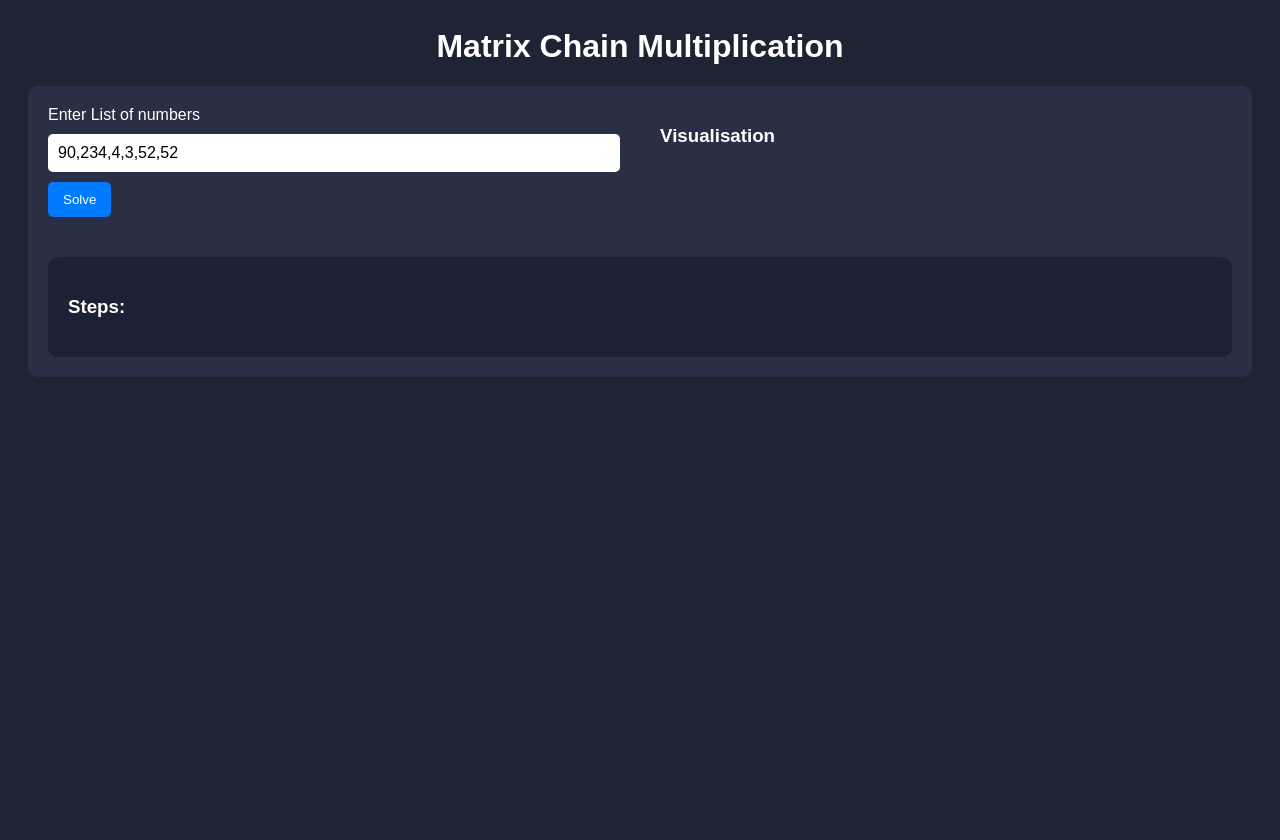
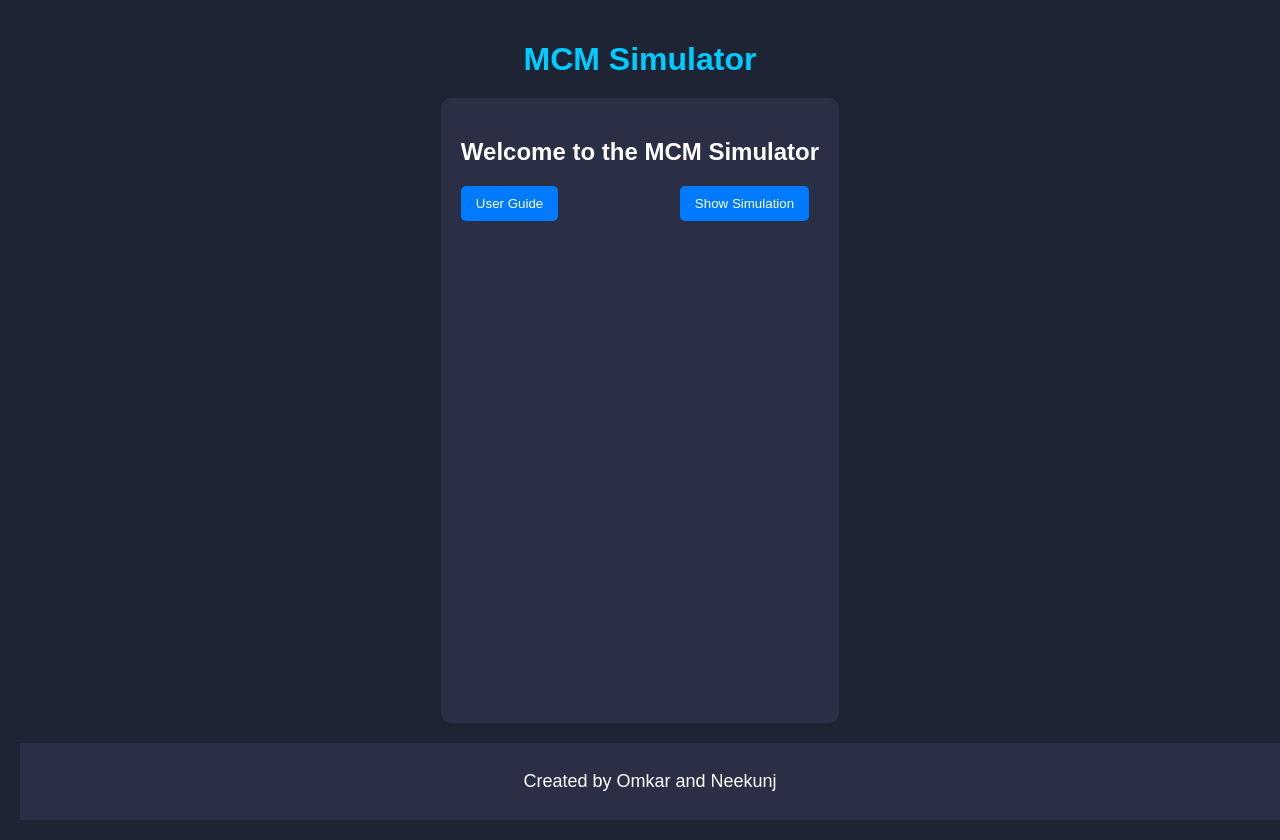
Before and after one commit to omkardinde04/MCM_Simulation, a Flask app: page / in a window 1280 px wide. Before the commit the page ends 377 px from the top, so only its background shows below. Run offline with Flask 3, Linux system fonts and the light colour scheme.

Commit message:
feat: enhance simulation functionality and update homepage layout

```diff
--- a/app.py
+++ b/app.py
@@ -29,14 +29,19 @@ def matrix_chain_order(p):
 
 @app.route('/')
 def index():
-    return render_template('index.html')
+    return render_template('homepage.html')
 
 @app.route('/compute', methods=['POST'])
 def compute():
     data = request.get_json()
     dims = data['dimensions']
     m, steps = matrix_chain_order(dims)
-    return jsonify({"steps": steps})
+    final_answer = m[0][len(dims) - 2]  # The minimum cost is stored in m[0][n-1]
+    return jsonify({"steps": steps, "final_answer": final_answer})
+
+@app.route('/simulation')
+def simulation():
+    return render_template('index.html')
 
 if __name__ == '__main__':
     app.run(debug=True)
--- /dev/null
+++ b/static/homepage.css
@@ -0,0 +1,79 @@
+/* Footer Styling */
+.footer {
+    background-color: #2a2f45;
+    padding: 10px;
+    text-align: center;
+
+    margin-top: 20px;
+    color: #fff;
+    font-size: large;
+    position: relative; /* Ensures it stays within the flow of the page */
+    bottom: 0;
+    width: 100%;
+}
+
+body {
+    display: flex;
+    flex-direction: column;
+    min-height: 100vh; /* Ensures the body takes up the full height of the viewport */
+    margin: 0;
+    font-family: Arial, sans-serif;
+    background-color: #1e2433;
+    color: #fff;
+    padding: 20px;
+}
+
+.container {
+    flex: 1; /* Pushes the footer to the bottom if content is short */
+}
+
+.buttons {
+    margin-top: 10px;
+}
+
+button {
+    padding: 10px 15px;
+    background-color: #007bff;
+    border: none;
+    border-radius: 5px;
+    color: #fff;
+    margin-right: 10px;
+    cursor: pointer;
+    transition: 0.3s;
+}
+
+button:hover {
+    background-color: #0056b3;
+}
+.container {
+    max-width: 1200px;
+    margin: auto;
+    padding: 20px;
+    background-color: #2a2f45;
+    border-radius: 10px;
+}
+
+.top-section {
+    display: flex;
+    justify-content: space-between;
+    gap: 40px;
+}
+h1 {
+    text-align: center;
+    margin-bottom: 20px;
+    color: #00ccff;
+}
+
+#user-guide h2 {
+    color: #00ccff;
+    margin-bottom: 15px;
+}
+
+#steps-list {
+    padding-left: 20px;
+}
+
+#steps-list li {
+    margin-bottom: 15px;
+    line-height: 1.5;
+}
--- a/static/style.css
+++ b/static/style.css
@@ -96,10 +96,7 @@ button:hover {
     border-radius: 10px;
 }
 
-#steps-list li {
-    margin-bottom: 15px;
-    line-height: 1.5;
-}
+
 
 .current-step {
     color: #00ccff;
@@ -107,3 +104,52 @@ button:hover {
     color: #0056b3;
 
 }
+
+h1 {
+    text-align: center;
+    margin-bottom: 20px;
+    color: #00ccff;
+}
+
+#user-guide h2 {
+    color: #00ccff;
+    margin-bottom: 15px;
+}
+
+/* Steps List Styling */
+#steps-list {
+    height: 200px;
+    /* Fixed height for the steps list */
+    overflow-y: scroll;
+    /* Enable vertical scrolling */
+    padding: 15px;
+    /* Add padding for better spacing */
+    background-color: #1c2235;
+    /* Match the theme */
+    border: 1px solid #444;
+    /* Add a border for better visibility */
+    border-radius: 5px;
+    /* Rounded corners */
+    color: #c2f3ff;
+    /* Cool text color */
+    font-size: 15px;
+    /* Slightly larger font size for readability */
+    line-height: 1.6;
+    /* Add line height for better spacing between lines */
+    font-family: 'Arial', sans-serif;
+    /* Use a clean font */
+}
+
+/* Add spacing between list items */
+#steps-list li {
+    margin-bottom: 10px;
+    /* Add space between list items */
+    padding: 5px;
+    /* Add padding inside each list item */
+    background-color: #2a2f45;
+    /* Slightly different background for list items */
+    border-radius: 5px;
+    /* Rounded corners for list items */
+    box-shadow: 0 2px 4px rgba(0, 0, 0, 0.2);
+    /* Add a subtle shadow for a cool effect */
+}
--- /dev/null
+++ b/templates/homepage.html
@@ -0,0 +1,55 @@
+<!DOCTYPE html>
+<html lang="en">
+
+<head>
+    <meta charset="UTF-8">
+    <meta name="viewport" content="width=device-width, initial-scale=1.0">
+    <title>Homepage</title>
+    <link rel="stylesheet" href="../static/homepage.css">
+</head>
+
+<body>
+    <!-- Header Section -->
+    <header class="header">
+        <h1>MCM Simulator</h1>
+    </header>
+
+    <!-- Main Content -->
+    <div class="container">
+        <h2>Welcome to the MCM Simulator</h2>
+        <div class="top-section">
+            <button id="user-guide-btn">User Guide</button>
+            <button id="show-simulation-btn">Show Simulation</button>
+        </div>
+        <div id="user-guide" class="bottom-section" style="display: none;">
+            <h2>User Guide</h2>
+            <ol id="steps-list">
+                <li>Enter the matrix dimensions in the input fields provided.</li>
+                <li>Click on "Generate Matrix" to create the input matrix.</li>
+                <li>Fill in the matrix values as required.</li>
+                <li>Click on "Run Simulation" to start the simulation process.</li>
+                <li>Follow the steps displayed in the "Steps" section to understand the simulation.</li>
+            </ol>
+        </div>
+    </div>
+
+    <!-- Footer Section -->
+    <footer class="footer">
+        <p>Created by Omkar and Neekunj</p>
+    </footer>
+
+    <script>
+        // JavaScript to toggle the User Guide section
+        document.getElementById('user-guide-btn').addEventListener('click', function () {
+            const userGuide = document.getElementById('user-guide');
+            userGuide.style.display = userGuide.style.display === 'none' ? 'block' : 'none';
+        });
+
+        // JavaScript to redirect to the simulation page
+        document.getElementById('show-simulation-btn').addEventListener('click', function () {
+            window.location.href = "/simulation";
+        });
+    </script>
+</body>
+
+</html>
--- a/templates/index.html
+++ b/templates/index.html
@@ -16,6 +16,10 @@
                 <input type="text" id="dimensions" value="90,234,4,3,52,52">
                 <div class="buttons">
                     <button onclick="compute()">Solve</button>
+                    <button onclick="stopSimulation()">Stop</button>
+                    <button onclick="restartSimulation()">Restart</button>
+                </div>
+                <div id="final-answer" style="margin-top: 20px; font-weight: bold; color: #c2f3ff;font-size: larger;">
                 </div>
             </div>
             <div class="visual-section">
@@ -31,6 +35,8 @@
     </div>
 
     <script>
+        let stopFlag = false; // Flag to control the simulation
+
         function createMatrix(n) {
             const container = document.getElementById("matrix-container");
             container.innerHTML = "";
@@ -65,6 +71,7 @@
         }
 
         async function compute() {
+            stopFlag = false; // Reset the stop flag
             const dims = document.getElementById('dimensions').value.split(',').map(Number);
             const n = dims.length - 1;
             createMatrix(n);
@@ -80,8 +87,16 @@
             });
 
             const data = await response.json();
+            console.log(data);
+
+            if (!data.steps || data.steps.length === 0) {
+                document.getElementById('final-answer').innerText = "Error: No steps returned from the server.";
+                return;
+            }
 
             for (let index = 0; index < data.steps.length; index++) {
+                if (stopFlag) break; // Stop the simulation if the flag is set
+
                 const step = data.steps[index];
                 const cell = document.getElementById(`cell-${step.i}-${step.j}`);
                 const oldValue = cell.innerText;
@@ -103,7 +118,30 @@
                 await sleep(1000);
                 stepItem.classList.remove("current-step");
             }
+
+            // Display the final answer
+            const finalAnswer = document.getElementById('final-answer');
+            finalAnswer.innerText = `Minimum number of multiplications: ${data.final_answer}`;
+        }
+
+        function stopSimulation() {
+            stopFlag = true; // Set the stop flag to true
+        }
+
+        function restartSimulation() {
+            stopFlag = true; // Stop the current simulation
+            const stepsList = document.getElementById('steps-list');
+            const matrixContainer = document.getElementById('matrix-container');
+            const dimensionVisual = document.getElementById('dimension-visual');
+            const finalAnswer = document.getElementById('final-answer');
+
+            // Clear all visual elements
+            stepsList.innerHTML = "";
+            matrixContainer.innerHTML = "";
+            dimensionVisual.innerHTML = "";
+            finalAnswer.innerHTML = "";
         }
     </script>
 </body>
+
 </html>
```
